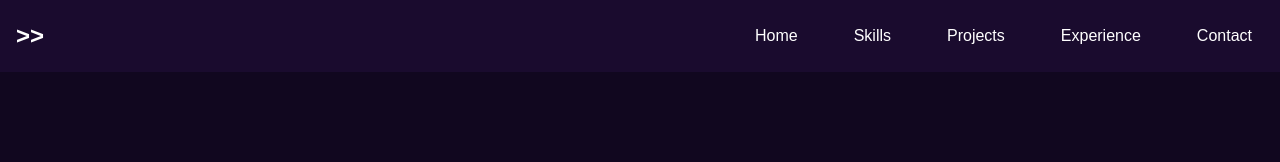
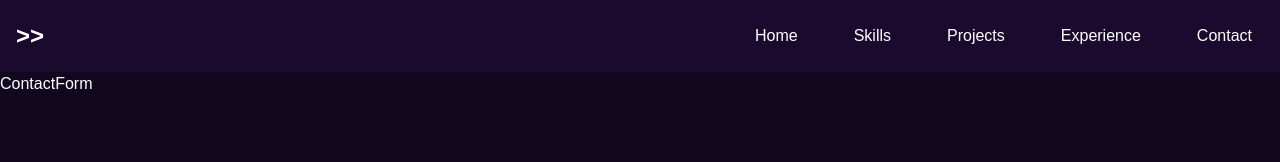
Before and after one commit to svivek19/mern-portfolio, a React (Vite) app in the folder client/: page /contact in a window 1280 px wide. Shown: the top 162 px of the page. Built offline with nearby package versions, Linux system fonts and the light colour scheme; a web font is replaced by a local one.

Commit message:
contact route and page create

```diff
--- a/client/src/App.jsx
+++ b/client/src/App.jsx
@@ -5,6 +5,7 @@ import Home from "./component/Home";
 import Skills from "./pages/Skills";
 import Project from "./pages/Project";
 import Experience from "./pages/Experience";
+import Contact from "./pages/Contact";
 
 const App = () => {
   return (
@@ -16,6 +17,7 @@ const App = () => {
         <Route path="/skills" element={<Skills />} />
         <Route path="/projects" element={<Project />} />
         <Route path="/experience" element={<Experience />} />
+        <Route path="/contact" element={<Contact />} />
       </Routes>
     </Router>
   );
--- /dev/null
+++ b/client/src/component/ContactForm.jsx
@@ -0,0 +1,7 @@
+import React from "react";
+
+const ContactForm = () => {
+  return <div>ContactForm</div>;
+};
+
+export default ContactForm;
--- a/client/src/component/Navbar.jsx
+++ b/client/src/component/Navbar.jsx
@@ -78,12 +78,12 @@ const Navbar = () => {
               </Link>
             </li>
             <li>
-              <a
-                href="#"
+              <Link
+                to={"/contact"}
                 className="block py-2 px-3 text-white brush-underline"
               >
                 Contact
-              </a>
+              </Link>
             </li>
           </ul>
         </div>
--- /dev/null
+++ b/client/src/pages/Contact.jsx
@@ -0,0 +1,12 @@
+import React from "react";
+import ContactForm from "../component/ContactForm";
+
+const Contact = () => {
+  return (
+    <div>
+      <ContactForm />
+    </div>
+  );
+};
+
+export default Contact;
```
